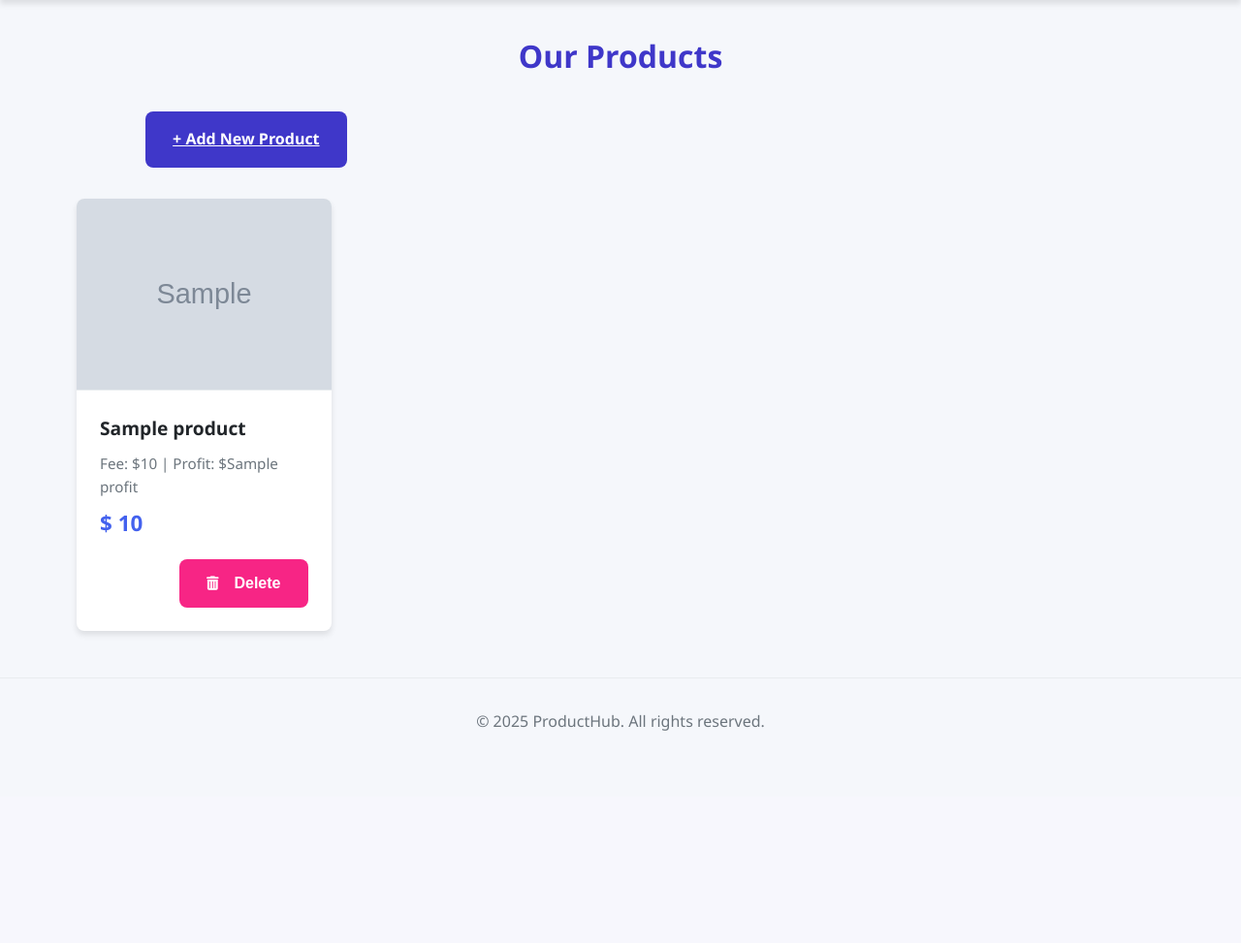
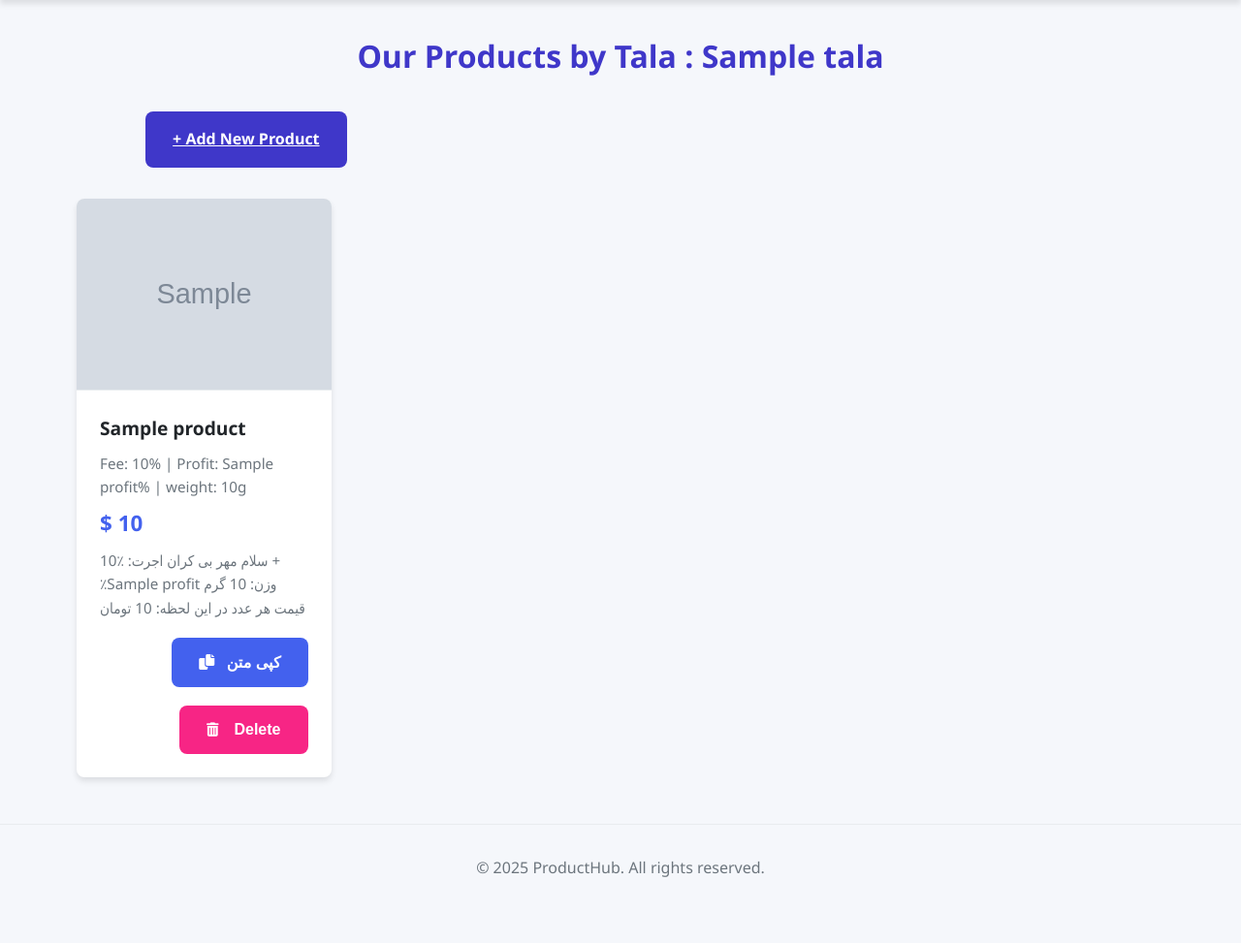
Before and after one commit to mahdi0shamlou/TalaProducts, a FastAPI app: template templates/index.html in a window 1280 px wide. Shown: the part 83-1056 px from the top of the page at 97% size. Before the commit the page ends 837 px from the top, so only its background shows below. Run offline with FastAPI, Linux system fonts and the light colour scheme; the template is opened without the code that fills it: most values are stand-ins (such as "Sample title", 1, 10 or a date in 2020); grey boxes marked "Sample" are stand-in pictures.

Commit message:
Update last Update

```diff
--- a/main.py
+++ b/main.py
@@ -71,7 +71,26 @@
 
 @app.get("/", response_class=HTMLResponse)
 async def home(request: Request, db: Session = Depends(get_db)):
+    req_url = "https://www.tala.ir/banner/?rnd=lUYlwLPFSA&ids=1001,&is-mobile=0&android=0&ios=0&rnd=1263&h=1080&w=1920"
+    header = {
+        "Accept" : "text/html,application/xhtml+xml,application/xml;q=0.9,*/*;q=0.8",
+        "Accept-Encoding": "gzip, deflate, br, zstd",
+        "Accept-Language": "en-US,en;q=0.5",
+        "Connection": "keep-alive",
+        "User-Agent" : "Mozilla/5.0 (X11; Ubuntu; Linux x86_64; rv:136.0) Gecko/20100101 Firefox/136.0",
+        "Cookie": "PHPSESSID=713ita9n0bg96lctoigkse83ih; _trc=17490238888010691083622c563813e1f1d85119d6; MEDIAAD_USER_ID=d5628e49-21e2-469c-96d1-8284ff30138d; _ga=GA1.2.815158700.1749023889; _gid=GA1.2.1498362061.1749023889"
+    }
+    try:
+        req_response = requests.get(req_url, headers=header)
+        req_response.raise_for_status()  # Raises an exception for HTTP errors
+        req_response_json = req_response.json()  # Direct method to get JSON
+        print(req_response_json)
+    except requests.exceptions.RequestException as e:
+        print(f"Request failed: {e}")
+    except json.JSONDecodeError as e:
+        print(f"Failed to parse JSON: {e}")
     products = db.query(Products).all()
+    tala = int(req_response_json['price']['geram18'].replace(',', ''))
 
     # Convert ORM objects to a list of dictionaries
     product_list = [
@@ -80,11 +99,14 @@
             "name_product": product.name_product,
             "profit": product.profit,
             "fee": product.fee,
-            "image_address": product.image_address
+            "price": round((tala * ((product.fee+100)/100) * ((product.profit+100)/100) * product.weight)),
+            "weight": product.weight,
+            "image_address": product.image_address,
+            "text_def" : f"<br> سلام مهر بی کران اجرت: {product.fee} + {product.profit} <br> وزن : {product.weight} <br> قیمت هر عدد در این لحظه : {round((tala * ((product.fee+100)/100) * ((product.profit+100)/100) * product.weight))} تومان"
         }
         for product in products
     ]
-    return templates.TemplateResponse("index.html", {"request": request, "products": product_list})
+    return templates.TemplateResponse("index.html", {"request": request, "products": product_list, "Tala": tala})
 
 
 # Create upload directory if not exists
--- a/templates/index.html
+++ b/templates/index.html
@@ -4,7 +4,7 @@
 {% block title %}Home - ProductHub{% endblock %}
 
 {% block content %}
-<h1 class="main-title">Our Products</h1>
+<h1 class="main-title">Our Products by Tala : {{ Tala }}</h1>
 <!-- Add this before the products grid -->
 <div class="container mt-2">
     <a href="/Add" class="btn btn-primary">+ Add New Product</a>
@@ -16,8 +16,27 @@
                 <img src="{{ product.image_address }}" alt="{{ product.name_product }}" class="product-image">
                 <div class="product-info">
                     <h3 class="product-title">{{ product.name_product }}</h3>
-                    <p class="product-description">Fee: ${{ product.fee }} | Profit: ${{ product.profit }}</p>
-                    <div class="product-price">$ {{ product.fee + product.profit }}</div>
+                    <p class="product-description">Fee: {{ product.fee }}% | Profit: {{ product.profit }}% | weight: {{ product.weight }}g</p>
+                    <div class="product-price">$ {{ product.price }}</div>
+
+
+                    <!-- Description Paragraph -->
+                    <!-- With this cleaner version: -->
+                    <p id="text-def-{{ product.id }}" class="product-description">
+                    سلام مهر بی کران
+                    اجرت: ٪{{ product.fee }} + ٪{{ product.profit }}
+                    وزن: {{ product.weight }} گرم
+                    قیمت هر عدد در این لحظه: {{ product.price }} تومان
+                    </p>
+
+                    <!-- Copy Button -->
+
+                    <div class="product-actions">
+                            <input type="hidden" name="id" value="{{ product.id }}">
+                            <button class="btn btn-sm btn-secondary" onclick="copyText('text-def-{{ product.id }}')">
+                                <i class="fas fa-copy"></i> کپی متن
+                            </button>
+                    </div>
                     <div class="product-actions">
                         <form action="/delete" method="post">
                             <input type="hidden" name="id" value="{{ product.id }}">
@@ -45,9 +64,23 @@
         </div>
     </div>
 </div>
-{% endblock %}
+<script>
+function copyText(elementId) {
+    const textElement = document.getElementById(elementId);
+    // Get the text content instead of trying to select the element
+    const textToCopy = textElement.textContent || textElement.innerText;
 
-{% block scripts %}
+    // Use the modern Clipboard API
+    navigator.clipboard.writeText(textToCopy)
+        .then(() => {
+            alert("متن با موفقیت کپی شد!");
+        })
+        .catch(err => {
+            console.error('Failed to copy: ', err);
+            alert("کپی متن با خطا مواجه شد.");
+        });
+}
+</script>
 <script>
 document.addEventListener('DOMContentLoaded', function() {
     const modal = document.getElementById('deleteModal');
@@ -82,3 +115,8 @@
 });
 </script>
 {% endblock %}
+
+{% block scripts %}
+
+
+{% endblock %}
```
Also changed, not shown: static/images/1749030843_.png (added), static/images/1749031091_.png (added), static/images/1749032429_.jpeg (added), static/images/1749033798_.jpeg (added).
